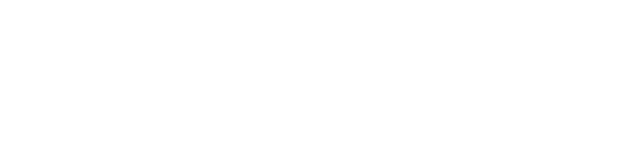
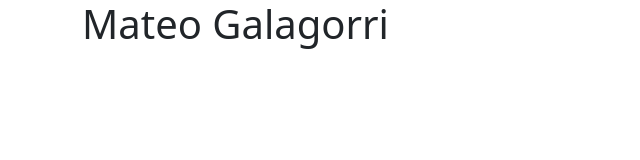
Before and after one commit to mateogal/mateogal.github.io, a plain HTML site: page index.html in a window 1280 px wide. Shown: the whole page, without its empty margins (0-640 px from the left). Drawn offline with nearby package versions, Linux system fonts and the light colour scheme.

Commit message:
Update index.html

```diff
--- a/index.html
+++ b/index.html
@@ -9,6 +9,9 @@
     <title>Mateo Galagorri</title>
 </head>
 <body>
+    <div class="container">
+        <h1>Mateo Galagorri</h1>
+    </div>
     <!-- Scripts -->
     <script src="https://cdn.jsdelivr.net/npm/bootstrap@5.1.0/dist/js/bootstrap.bundle.min.js" integrity="sha384-U1DAWAznBHeqEIlVSCgzq+c9gqGAJn5c/t99JyeKa9xxaYpSvHU5awsuZVVFIhvj" crossorigin="anonymous"></script>
 </body>
```
